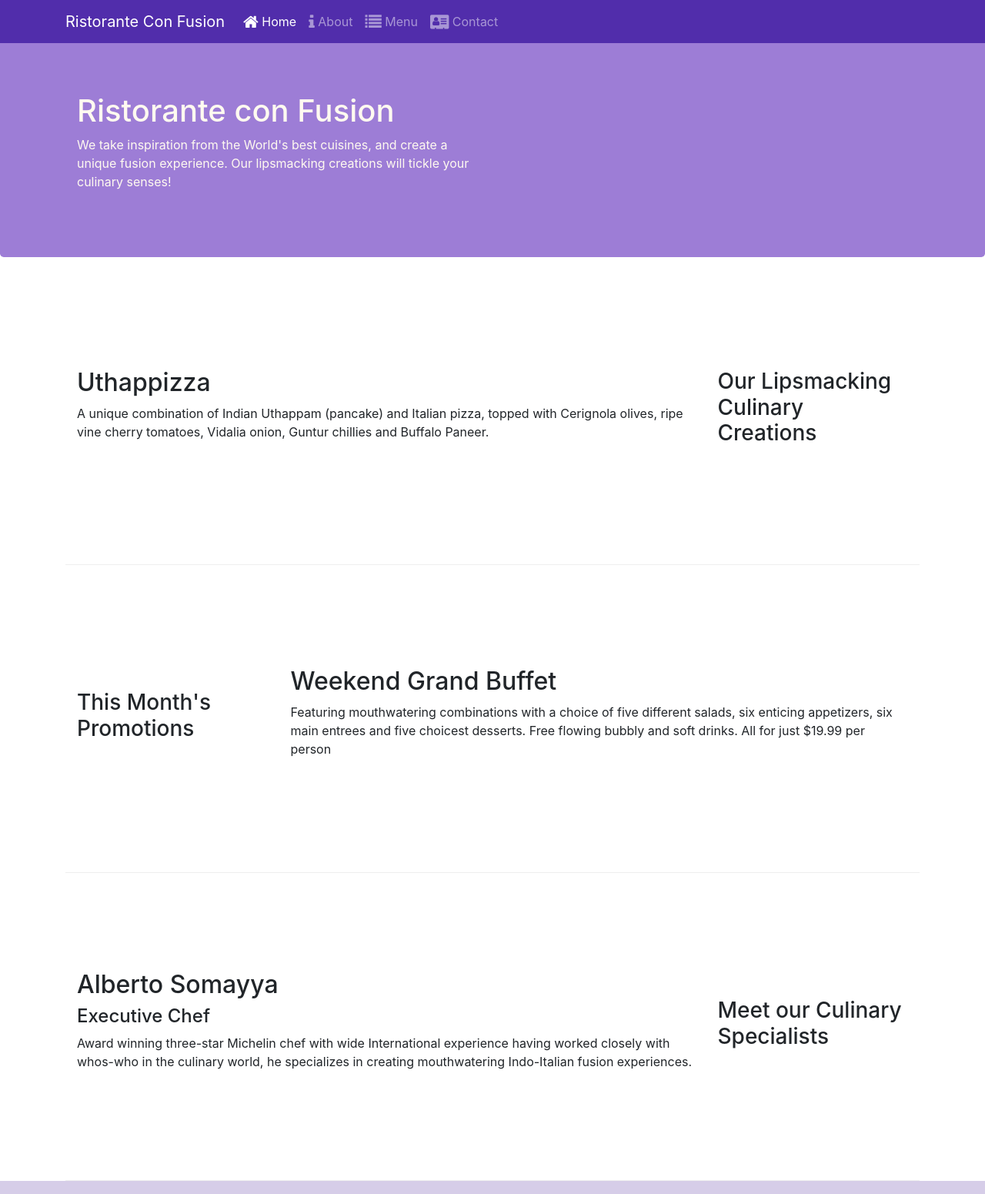
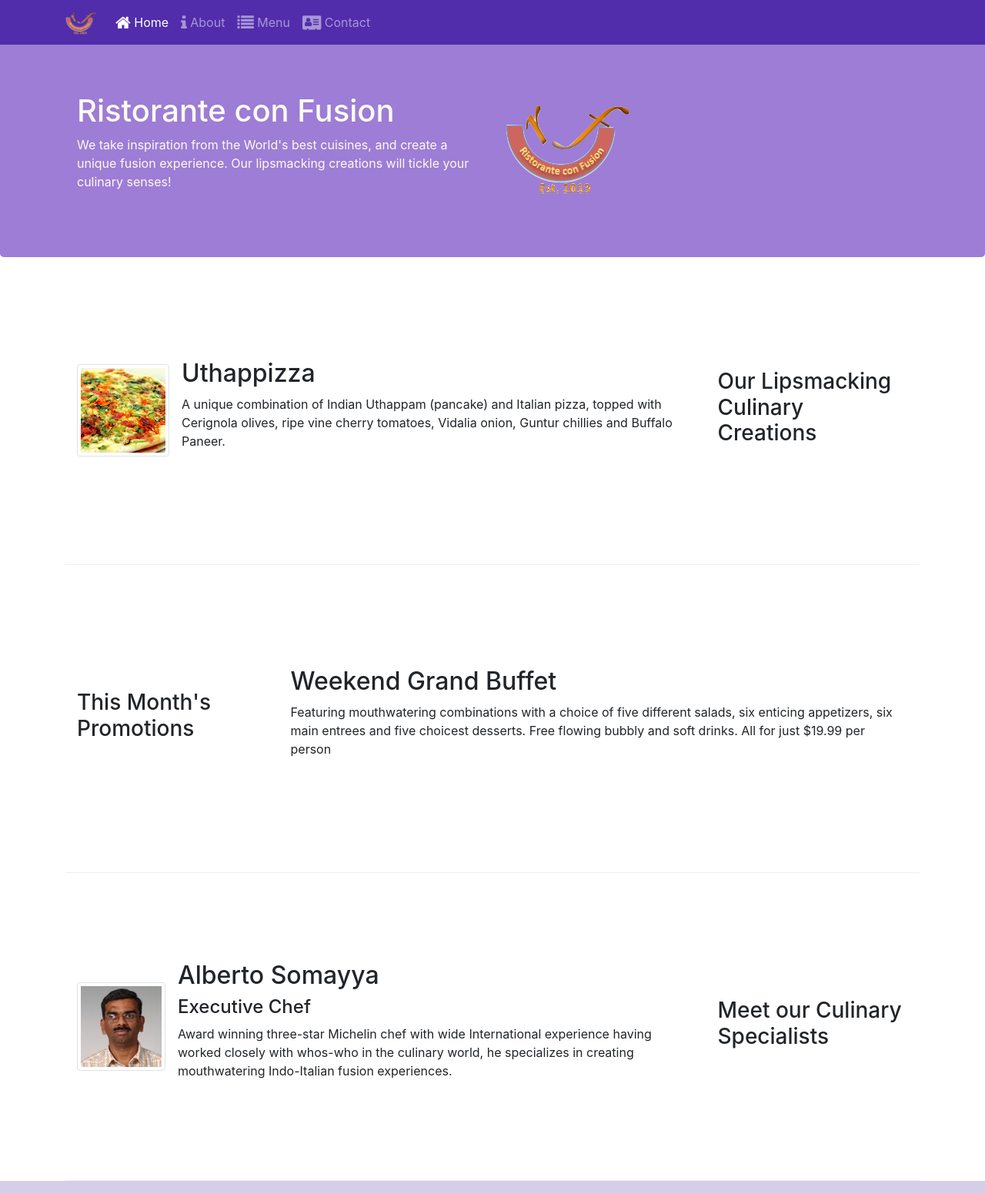
Before and after one commit to Shakirmsq/conFusion, a website: page index.html in a window 1280 px wide. Shown: the top 1551 px of the page at 77% size. Drawn offline with nearby package versions, Linux system fonts and the light colour scheme.

Commit message:
Images and Media

```diff
--- a/index.html
+++ b/index.html
@@ -29,7 +29,8 @@
 </button>
             <!-- anchor tag using here to name of the brand. -->
             <!-- the margin class will make brand name near to the button. -->
-            <a href="#" class="navbar-brand">Ristorante Con Fusion</a>
+            <!-- Image and Media : replace  "Ristorante Con Fusion" with logo. -->
+            <a href="#" class="navbar-brand"><img src="img/logo.png" height="30" width="41" alt=""></a>
 
             <!-- hide and show navbar in small screens, by usind bootstrap and javascript components. -->
             <div class="collapse navbar-collapse" id="Navbar">
@@ -68,7 +69,9 @@
                     <h1>Ristorante con Fusion</h1>
                     <p>We take inspiration from the World's best cuisines, and create a unique fusion experience. Our lipsmacking creations will tickle your culinary senses!</p>
                 </div>
-                <div class="col-12 col-sm">
+                <!-- Images and Media -->
+                <div class="col-12 col-sm align-self-center">
+                    <img src="img/logo.png" class="img-fluid" alt="">
                 </div>
             </div>
         </div>
@@ -85,9 +88,16 @@
                 (col-md = This will take remaining  9 column bcz above 3 used.)  -->
             <!-- Also applied Order(first=right) -->
             <div class="col col-sm order-sm-first col-md">
+                <!-- Adding Media Objects -->
+                <div class="media">
+                    <img src="img/uthappizza.png" alt="uthapizza" class="d-flex mr-3 img-thumbnail align-self-center">
+                    <div class="media-body">
 
-                <h2>Uthappizza</h2>
-                <p class="d-none d-sm-block">A unique combination of Indian Uthappam (pancake) and Italian pizza, topped with Cerignola olives, ripe vine cherry tomatoes, Vidalia onion, Guntur chillies and Buffalo Paneer.</p>
+
+                        <h2 class="mt-0">Uthappizza</h2>
+                        <p class="d-none d-sm-block">A unique combination of Indian Uthappam (pancake) and Italian pizza, topped with Cerignola olives, ripe vine cherry tomatoes, Vidalia onion, Guntur chillies and Buffalo Paneer.</p>
+                    </div>
+                </div>
             </div>
         </div>
 
@@ -109,9 +119,17 @@
             </div>
             <!-- Also applied Order(first=right) -->
             <div class="col col-sm order-sm-first col-md">
-                <h2>Alberto Somayya</h2>
-                <h4>Executive Chef</h4>
-                <p class="d-none d-sm-block">Award winning three-star Michelin chef with wide International experience having worked closely with whos-who in the culinary world, he specializes in creating mouthwatering Indo-Italian fusion experiences. </p>
+                <!-- Adding Media Objects -->
+                <div class="media">
+                    <img src="img/alberto.png" alt="alberto" class="d-flex mr-3 img-thumbnail align-self-center">
+                    <div class="media-body">
+
+
+                        <h2 class="mt-0">Alberto Somayya</h2>
+                        <h4>Executive Chef</h4>
+                        <p class="d-none d-sm-block">Award winning three-star Michelin chef with wide International experience having worked closely with whos-who in the culinary world, he specializes in creating mouthwatering Indo-Italian fusion experiences. </p>
+                    </div>
+                </div>
             </div>
         </div>
     </div>
```
Also changed, not shown: aboutus.html (+6 -2 lines), contactus.html (+5 -2 lines), img/alberto.png (added), img/buffet.png (added), img/logo.png (added), img/uthappizza.png (added), 1 other file.
